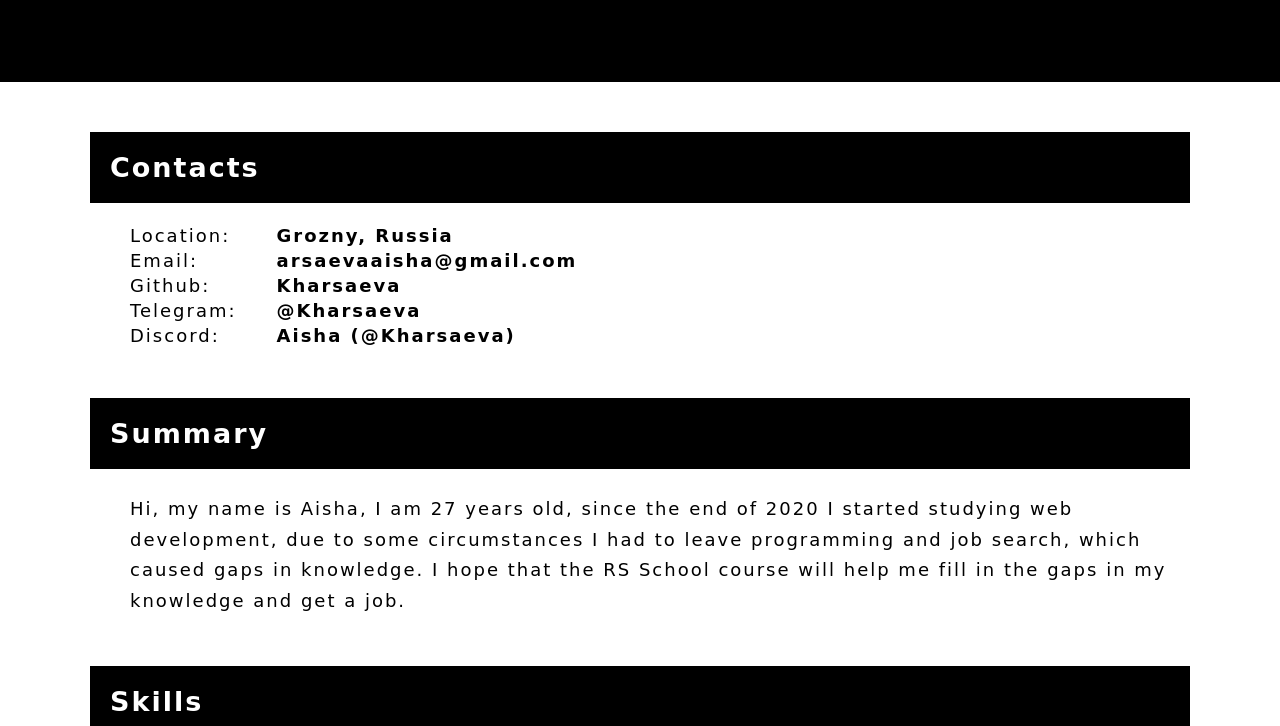
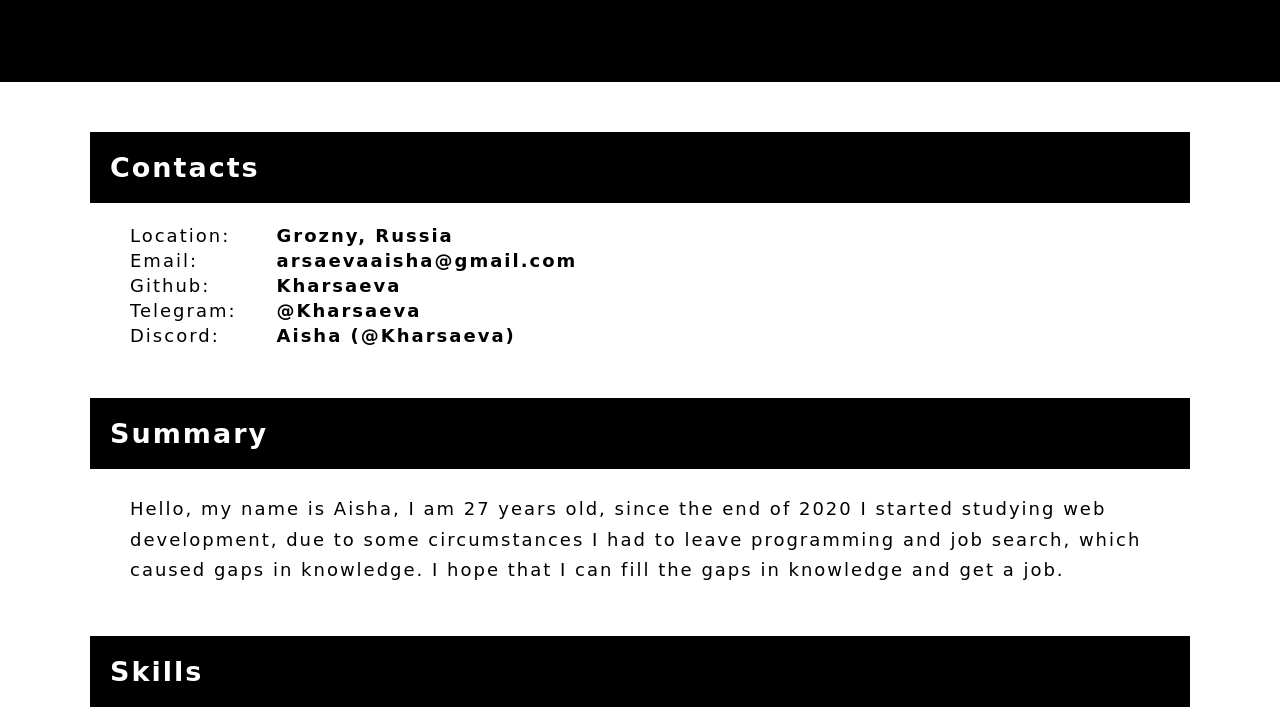
Before and after one commit to Kharsaeva/rsschool-cv, a plain HTML site: page index.html in a window 1280 px wide. Shown: the part 258-984 px from the top of the page. Drawn offline with Linux system fonts and the light colour scheme; a web font is replaced by a local one.

Commit message:
fix: fix summary

```diff
--- a/index.html
+++ b/index.html
@@ -92,9 +92,9 @@
       <section class="summary" id="summary">
         <h2 class="title">Summary</h2>
         <p class="summary-p">
-          Hi, my name is Aisha, I am 27 years old, since the end of 2020 I started studying web development,
+          Hello, my name is Aisha, I am 27 years old, since the end of 2020 I started studying web development,
           due to some circumstances I had to leave programming and job search, which caused gaps in knowledge.
-          I hope that the RS School course will help me fill in the gaps in my knowledge and get a job.
+          I hope that I can fill the gaps in knowledge and get a job.
         </p>
       </section>
 
```
